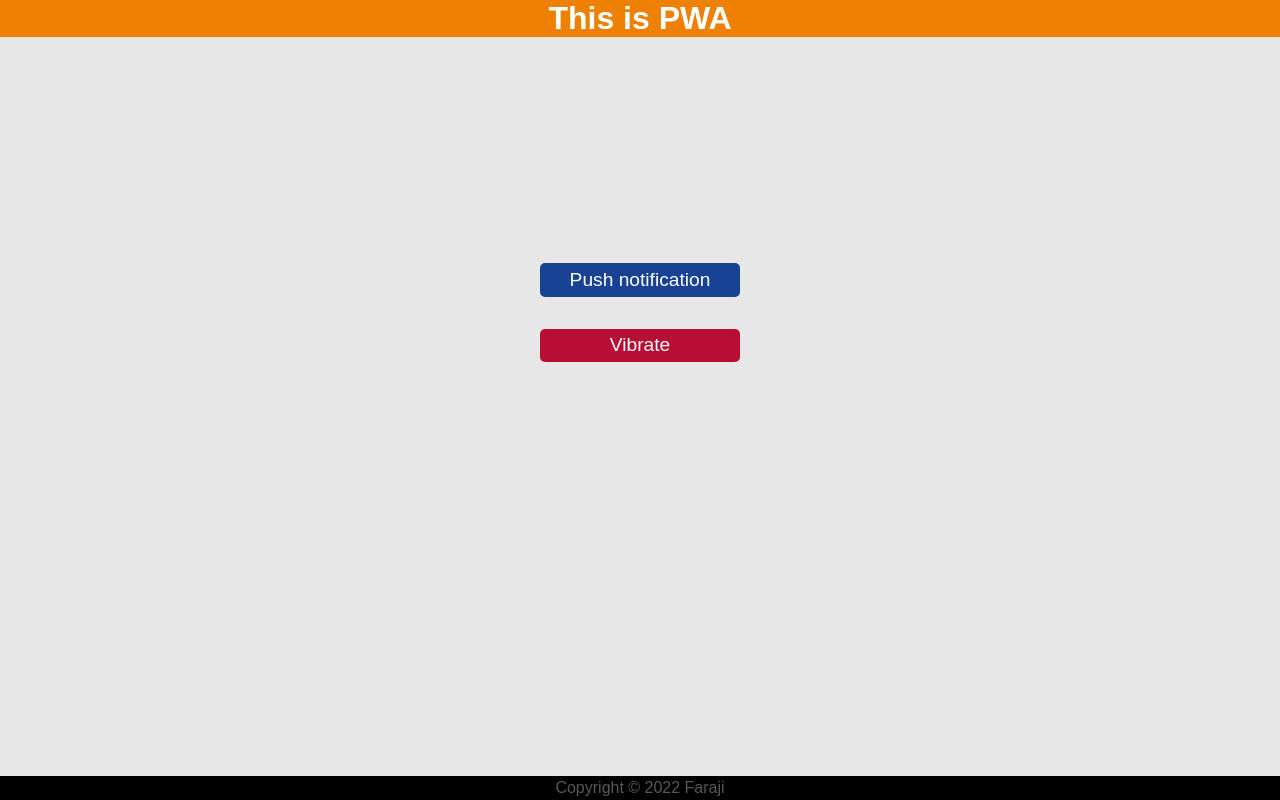
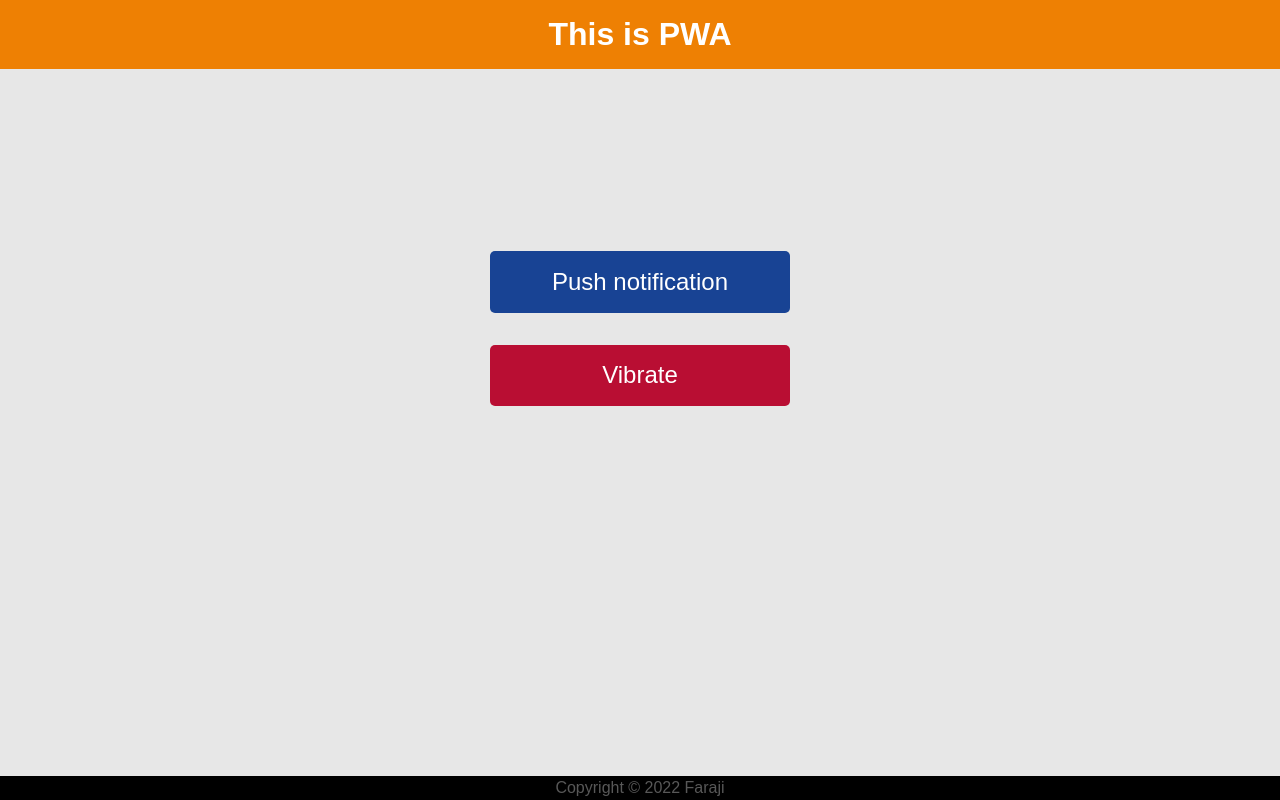
Before and after one commit to F4R105/pwa-notification-vibration-js, a plain HTML site: page index.html in a window 1280 px wide. Drawn offline with Linux system fonts and the light colour scheme.

Commit message:
modified style, bigger header and buttons

```diff
--- a/style.css
+++ b/style.css
@@ -15,6 +15,7 @@ body *, *::after, *::before{
 
 header{
     background-color: rgb(238, 128, 3);
+    padding: 1em 0;
 }
 
 header h1{
@@ -30,13 +31,13 @@ main{
 }
 
 button{
-    padding: 0.3em;
-    font-size: 1.2rem;
+    padding: 0.7em 1em;
+    font-size: 1.5rem;
     border: none;
     border-radius: 5px;
     color: white;
-    width: 50vw;
-    max-width: 200px;
+    width: 70vw;
+    max-width: 300px;
     cursor: pointer;
     transition: background-color 0.2s ease;
 }
```
